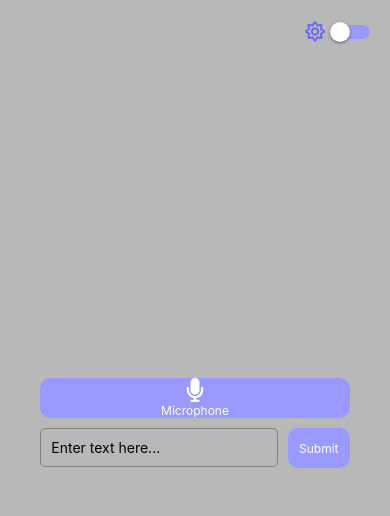
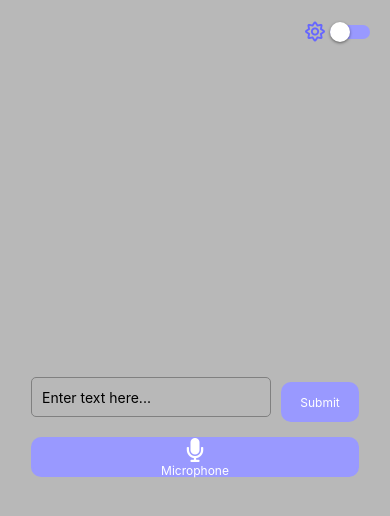
Before and after one commit to GGGeslani/emtechhhf, a React Native app: screen / in a window 390 px wide. Shown: the top 516 px of the page. Built offline with nearby package versions, Linux system fonts and the light colour scheme.

Commit message:
text to speech

```diff
--- a/App.js
+++ b/App.js
@@ -115,9 +115,10 @@ export default function App() {
     },
     buttonContainer: {
       flexDirection: 'row',
-      justifyContent: 'space-around',
+      justifyContent: 'space-between', // Updated to space-between for even spacing
       alignItems: 'center',
       marginTop: 10,
+      paddingHorizontal: 20, // Added paddingHorizontal for space on both sides
     },
     button: {
       flex: 1,
@@ -139,26 +140,27 @@ export default function App() {
     },
     inputContainer: {
       flexDirection: 'row',
-      alignItems: 'baseline',
+      alignItems: 'center', // Updated to align items in the center
       marginTop: 10,
+      paddingHorizontal: 20, // Added paddingHorizontal for space on both sides
     },
     input: {
       flex: 1,
-      width: '80%',
+      height: buttonHeight, // Set the height to match the button
       borderColor: 'gray',
       borderWidth: 1,
       borderRadius: 5,
       padding: 10,
       marginBottom: 10,
+      marginRight: 10, // Added margin to separate TextInput and Submit button
     },
     submitbutton: {
-      width: '20%',
       height: buttonHeight,
+      width: buttonWidth, // Set a fixed width for uniformity
       backgroundColor: '#9999FF',
       borderRadius: buttonBorderRadius,
       justifyContent: 'center',
       alignItems: 'center',
-      marginLeft: 10,
       padding: 10,
     },
     submitbuttonText: {
@@ -183,7 +185,6 @@ export default function App() {
       color: 'white',
     },
   });
-
 
   return (
     <View style={styles.container}>
@@ -222,14 +223,6 @@ export default function App() {
             )}
           />
           <View style={styles.buttonContainer}>
-            <TouchableOpacity style={[styles.button]} onPress={startRecording}>
-              <FontAwesome5 name="microphone" style={styles.microphoneIcon} />
-              <Text style={styles.buttonLabel}>
-                {isRecording ? 'Stop Recording' : 'Microphone'}
-              </Text>
-            </TouchableOpacity>
-          </View>
-          <View style={styles.inputContainer}>
             <TextInput
               style={styles.input}
               onChangeText={handleChangeText}
@@ -240,6 +233,14 @@ export default function App() {
               <Text style={styles.submitbuttonText}>Submit</Text>
             </TouchableOpacity>
           </View>
+          <View style={styles.inputContainer}>
+            <TouchableOpacity style={[styles.button]} onPress={startRecording}>
+              <FontAwesome5 name="microphone" style={styles.microphoneIcon} />
+              <Text style={styles.buttonLabel}>
+                {isRecording ? 'Stop Recording' : 'Microphone'}
+              </Text>
+            </TouchableOpacity>
+          </View>
         </View>
       )}
       <StatusBar style={isDarkMode ? 'light' : 'dark'} />
```
